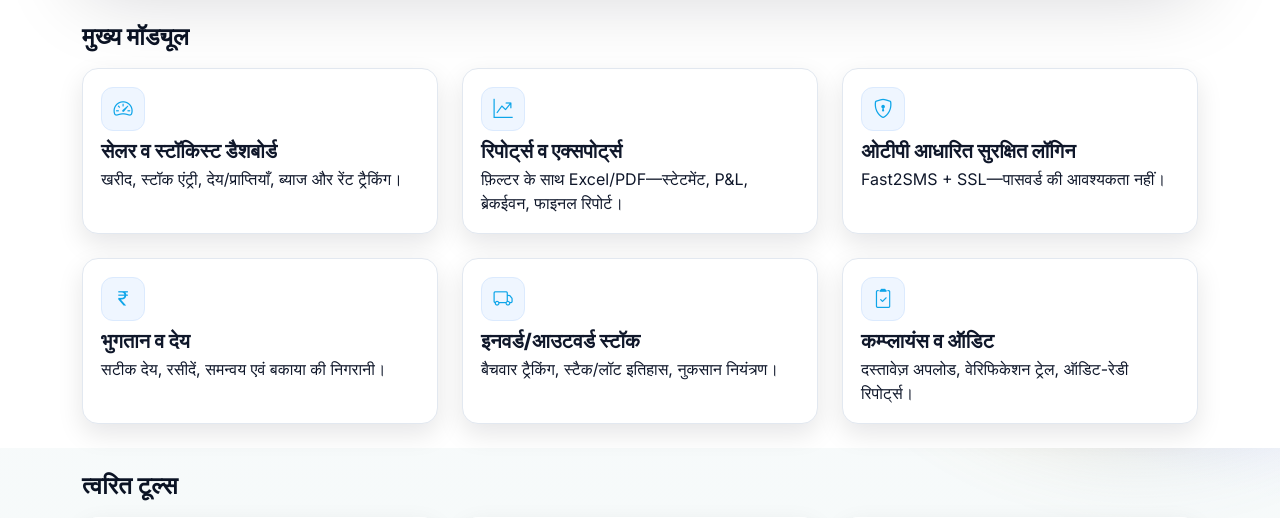
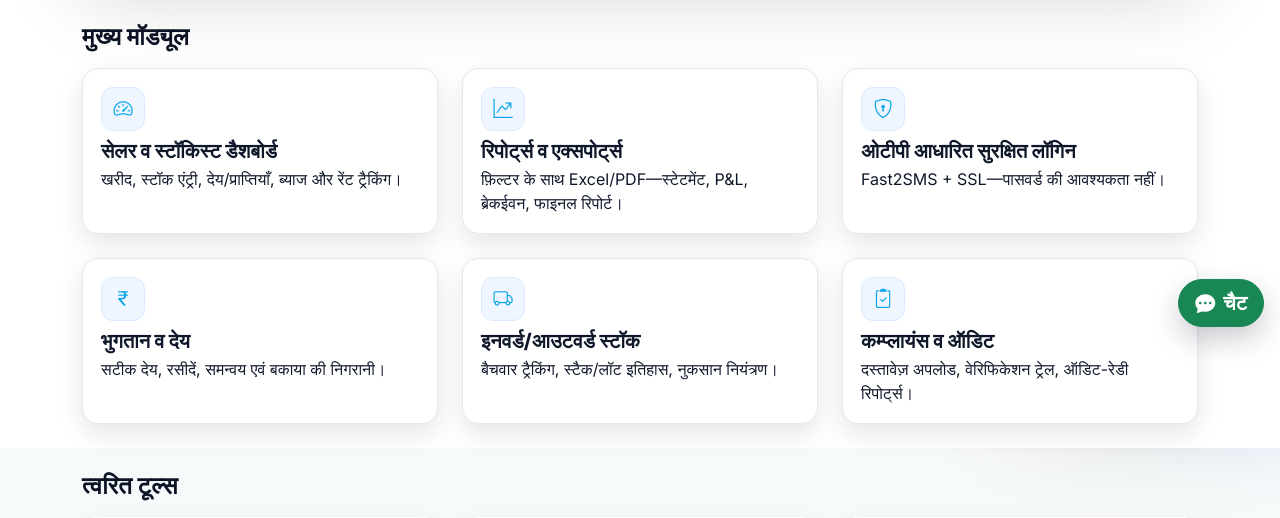
Before and after one commit to DUDU1608/warehouse-python, a Flask app: page / in a window 1280 px wide. Shown: the part 457-975 px from the top of the page. Run offline with Flask 3, Linux system fonts and the light colour scheme.

Commit message:
Update index.html

```diff
--- a/app/templates/index.html
+++ b/app/templates/index.html
@@ -178,6 +178,21 @@
       background: linear-gradient(120deg, var(--brand), var(--blue));
     }
 
+    .fab-chat{
+    position: fixed;
+    right: 16px;
+    bottom: 16px;
+    z-index: 9999;              /* keep above everything */
+  }
+  .fab-chat .btn{
+    border-radius: 9999px;      /* pill shape */
+    box-shadow: 0 12px 28px rgba(16,24,40,.22);
+    font-weight: 700;
+  }
+  @media (max-width: 480px){
+    .fab-chat{ right:12px; bottom:12px; }
+  }
+
     /* Bigger, roomier tiles */
   .logo-tile{
     height: 120px;                /* was ~54–80px */
@@ -211,6 +226,14 @@
   }
 </style>
 </head>
+  <div class="fab-chat">
+  <a class="btn btn-success btn-lg d-flex align-items-center gap-2"
+     href="/user/login?next=/assistant/account" aria-label="Login to chat">
+    <i class="bi bi-chat-dots-fill"></i>
+    <span>चैट</span>
+  </a>
+</div>
+
 <body class="bg-blobs">
 
   <!-- NAVBAR -->
```
